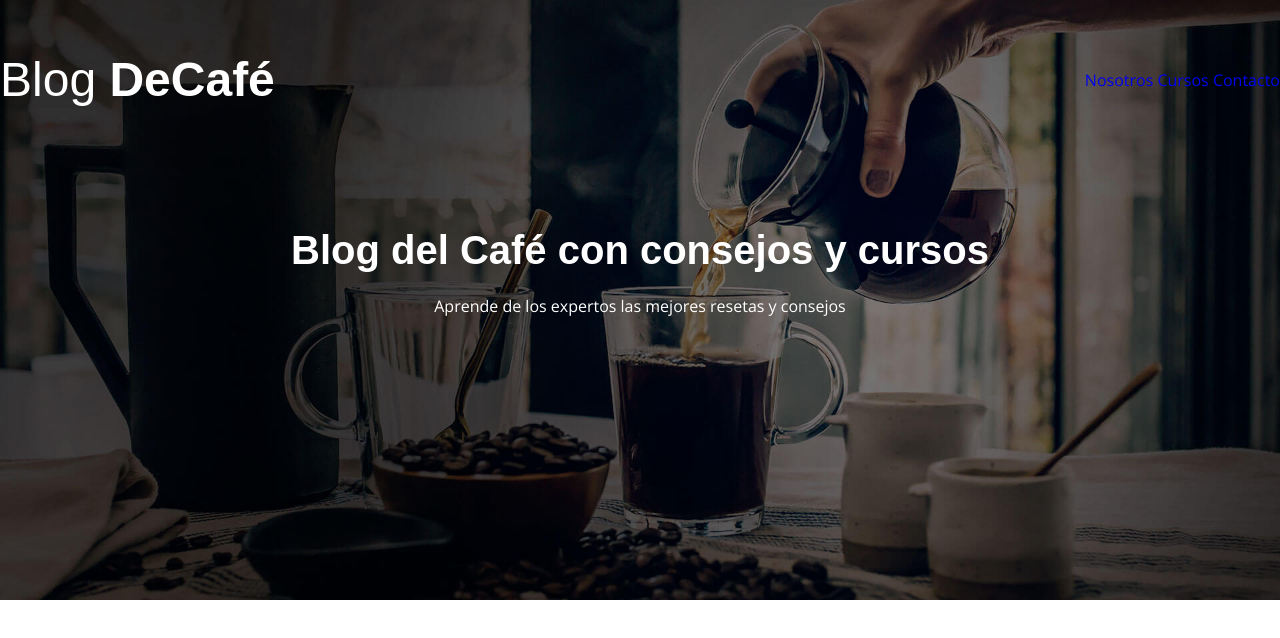
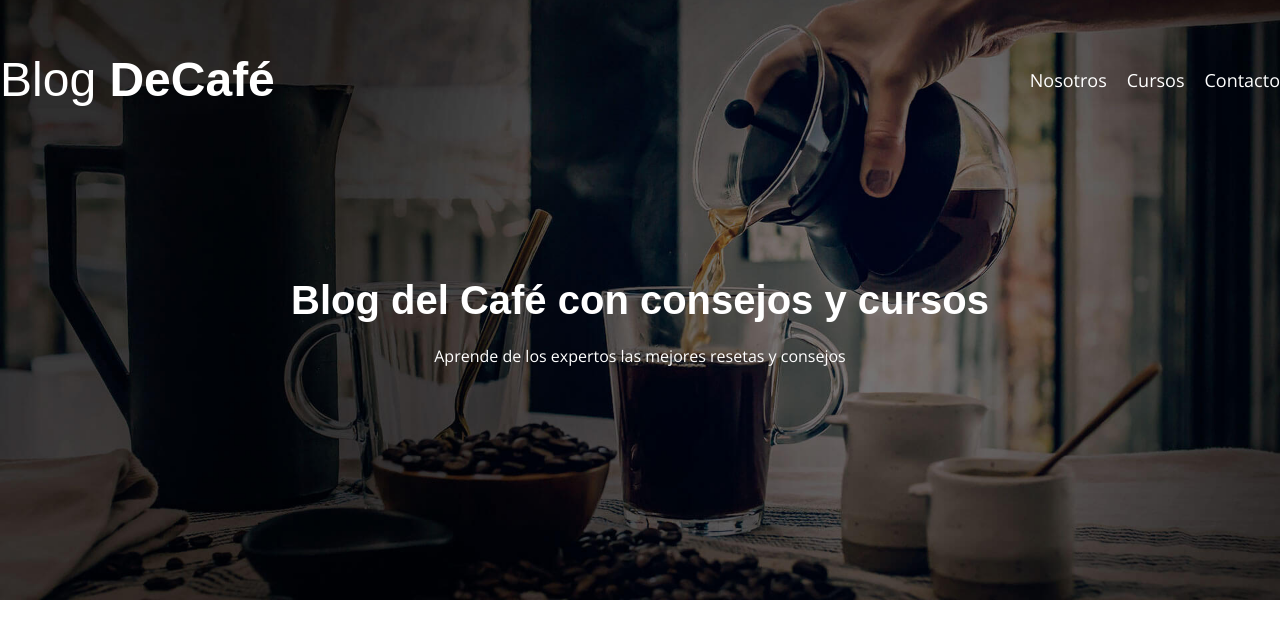
Before and after one commit to javiermt38/blogDelCaf-, a plain HTML site: page index.html in a window 1280 px wide. Drawn offline with nearby package versions, Linux system fonts and the light colour scheme.

Commit message:
Estilos para header

```diff
--- a/css/style.css
+++ b/css/style.css
@@ -69,10 +69,29 @@ h4{
     background-position: center center;
 }
 
+.logo{
+    color: var(--blanco);
+}
+
+.logo__nombre{
+    font-weight: 400;
+}
+
+.logo__bold{
+    font-weight: 700;
+}
+
 .header__texto{
     text-align: center;
     color: var(--blanco);
     margin-top: 5rem;
+}
+
+.navegacion__enlace{
+    display: block;
+    text-align: center;
+    font-size: 1.8rem;
+    color: var(--blanco);
 }
 
 @media (min-width: 768px){
@@ -82,15 +101,13 @@ h4{
         justify-content: space-between;
     }
 
-    .logo{
-        color: var(--blanco);
+    .navegacion{
+        display: flex;
+        gap: 2rem;
     }
 
-    .logo__nombre{
-        font-weight: 400;
+    .header__texto{
+        margin-top: 10rem;
     }
 
-    .logo__bold{
-        font-weight: 700;
-    }
 }
```
